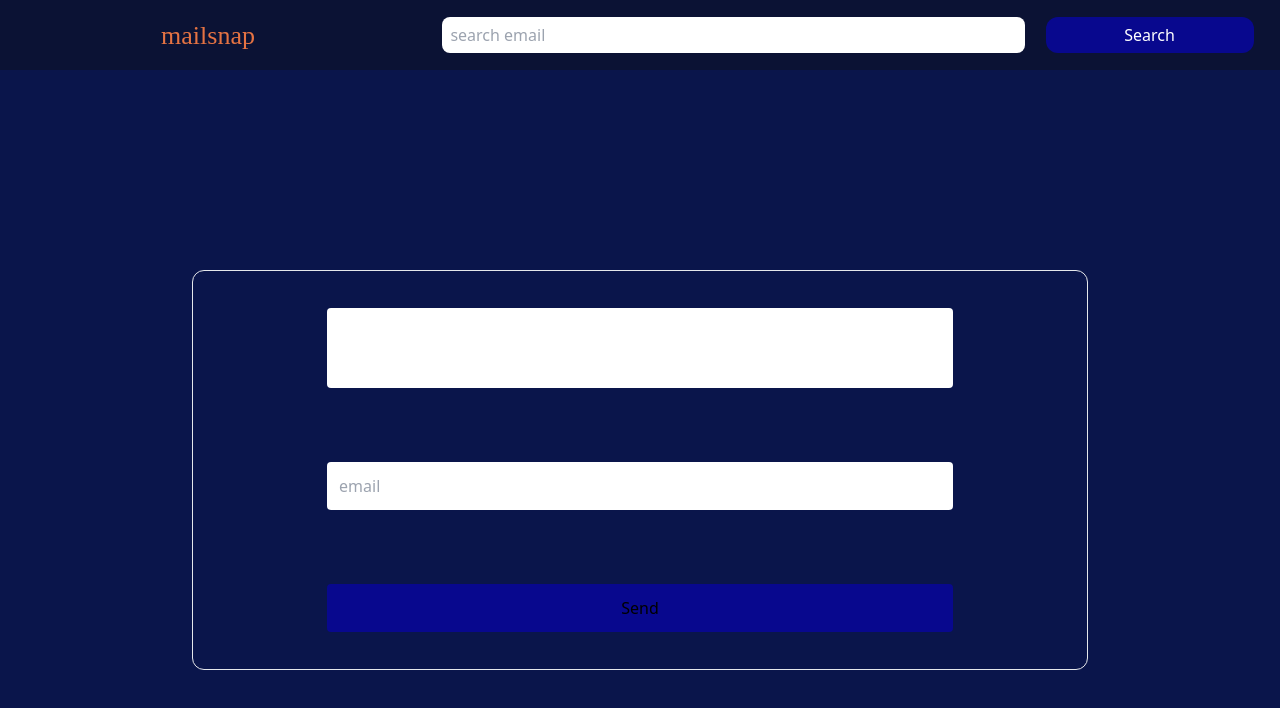
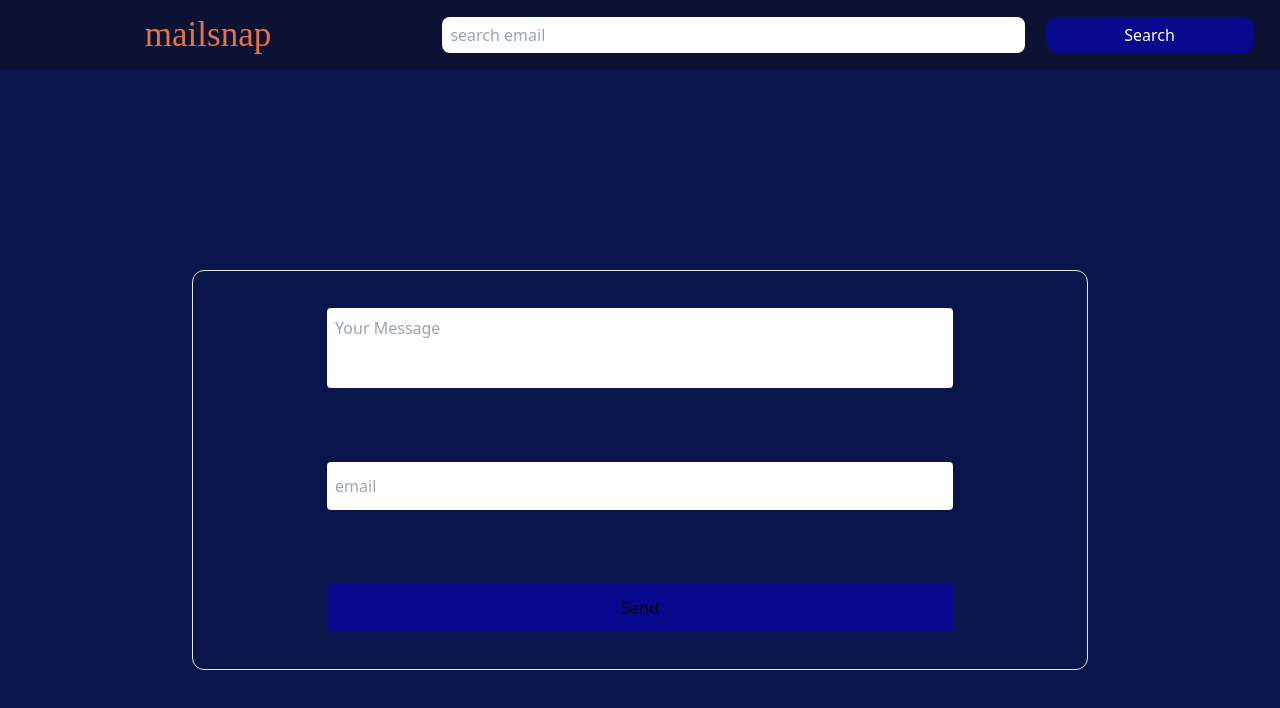
Before and after one commit to kartikeycsjm/mailsnap, a Next.js app: page / in a window 1280 px wide. Shown: the top 708 px of the page. Built offline with nearby package versions, Linux system fonts and the light colour scheme.

Commit message:
placeholder added

```diff
--- a/app/components/Header.jsx
+++ b/app/components/Header.jsx
@@ -2,9 +2,9 @@ import React from 'react'
 const Header = () => {
     return (
         <div className='w-full h-[70px] flex justify-around items-center bg-[#0b1234] text-[white]'>
-            <h1 className='text-[26px] w-[30%] font-[cursive] flex justify-center text-[#e57343]' >mailsnap</h1>
+            <h1 className='text-[35px] w-[30%] font-[cursive] flex justify-center text-[#e57343]' >mailsnap</h1>
             <div className='w-[65%] flex justify-around'>
-                <input className='w-[70%] h-[36px] bg- rounded-lg p-2 border-black' type="search" placeholder='search email' />
+                <input className='w-[70%] text-black h-[36px] bg- rounded-lg p-2 border-black' type="search" placeholder='search email' />
                 <button className='w-[25%] h-[36px] bg-[#08088e] rounded-xl'>Search</button>
             </div>
         </div>
--- a/app/page.jsx
+++ b/app/page.jsx
@@ -2,12 +2,11 @@ import React from 'react'
 
 const page = () => {
   return (
-
     <div className='w-full h-screen bg-[#0a154b] flex justify-center items-center'>
-     <div className='w-[70%] h-[50%] border rounded-xl flex justify-around items-center flex-col'>
-      <textarea className='w-[70%] h-[20%] rounded p-3 resize-none' name="" id="" cols="30" rows="10"></textarea>
-      <input className='w-[70%] h-[12%] rounded p-3' type="text" placeholder='email'/>
-      <button className='w-[70%] h-[12%] bg-[#08088e] rounded'>Send</button></div>
+      <div className='w-[70%] h-[50%] border rounded-xl flex justify-around items-center flex-col'>
+        <textarea className='w-[70%] h-[20%] rounded p-2 resize-none' placeholder='Your Message' name="" id="" cols="30" rows="10"></textarea>
+        <input className='w-[70%] h-[12%] rounded p-2' type="text" placeholder='email' />
+        <button className='w-[70%] h-[12%] bg-[#08088e] rounded'>Send</button></div>
     </div>
   )
 }
```
